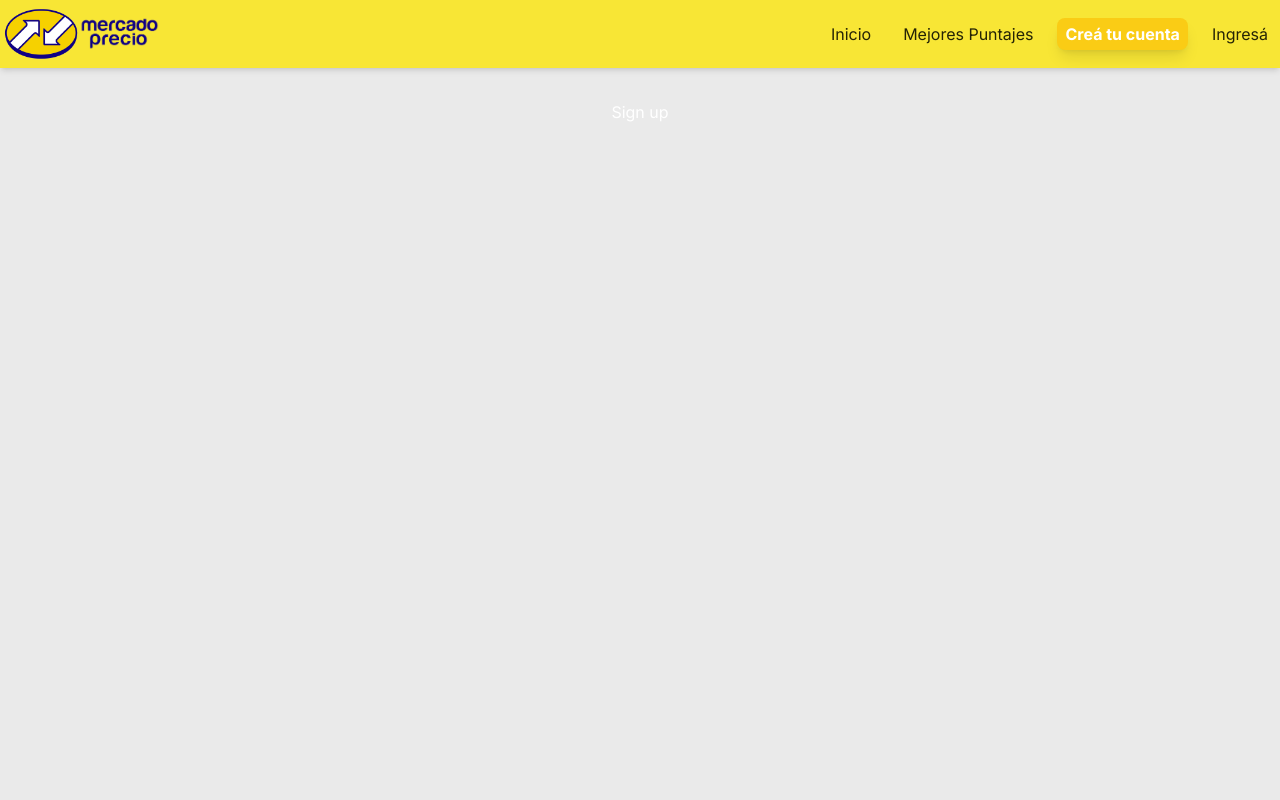
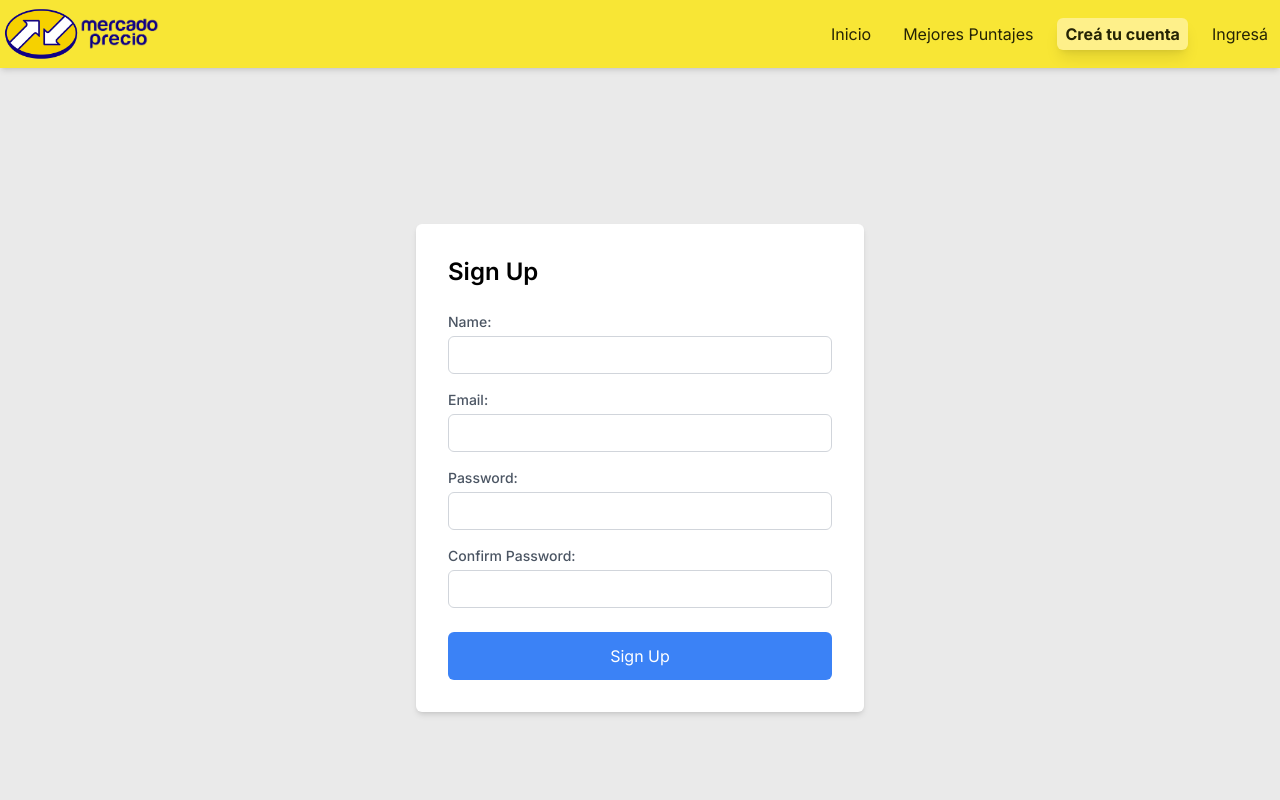
Before and after one commit to JuanCruzRausch/MercadoPrecio, a Next.js app in the folder client/: page /crea-tu-cuenta in a window 1280 px wide. Shown: the top 800 px of the page. Built offline with nearby package versions, Linux system fonts and the light colour scheme.

Commit message:
Front end styling and improving the use of the api

```diff
--- a/client/src/app/crea-tu-cuenta/page.js
+++ b/client/src/app/crea-tu-cuenta/page.js
@@ -1,13 +1,137 @@
-import React from 'react';
+// pages/signup.js
+'use client';
 
-function page() {
+import { useState } from 'react';
+import { useRouter } from 'next/navigation';
+
+const page = () => {
+  const router = useRouter();
+
+  const [formData, setFormData] = useState({
+    name: '',
+    email: '',
+    password: '',
+    passwordConfirm: '',
+  });
+
+  const handleChange = (e) => {
+    setFormData({ ...formData, [e.target.name]: e.target.value });
+  };
+
+  const handleSubmit = async (e) => {
+    e.preventDefault();
+
+    try {
+      // Realiza una solicitud al backend para registrarse utilizando fetch
+      const response = await fetch(
+        `${process.env.NEXT_PUBLIC_API_URL}/api/v1/user/signup`,
+        {
+          method: 'POST',
+          headers: {
+            'Content-Type': 'application/json',
+          },
+          body: JSON.stringify(formData),
+        },
+      );
+
+      // Convierte la respuesta a JSON
+      const responseData = await response.json();
+      console.log(responseData);
+
+      // Verifica si la solicitud fue exitosa y muestra el token
+      if (responseData.status === 'success' && responseData.token) {
+        console.log('Registration successful!');
+        // Redirige a la página deseada, por ejemplo, el dashboard
+        alert('Te has registrado correctamente :)');
+        router.push('/');
+      }
+    } catch (error) {
+      console.error('Error during registration:', error.message);
+      alert('Ha ocurrido un error a la hora de registrarte');
+    }
+  };
+
   return (
-    <div className="relative">
-      <div className="flex flex-col items-center min-h-screen p-8 text-white">
-        Sign up
+    <div className="min-h-screen flex items-center justify-center">
+      <div className="bg-white p-8 shadow-md rounded-md w-full max-w-md">
+        <h1 className="text-2xl font-semibold mb-6">Sign Up</h1>
+        <form onSubmit={handleSubmit}>
+          <div className="mb-4">
+            <label
+              htmlFor="name"
+              className="block text-sm font-medium text-gray-600"
+            >
+              Name:
+              <input
+                type="text"
+                id="name"
+                name="name"
+                value={formData.name}
+                onChange={handleChange}
+                className="mt-1 p-2 block w-full rounded-md border border-gray-300 focus:outline-none focus:border-blue-500"
+              />
+            </label>
+          </div>
+          <div className="mb-4">
+            <label
+              htmlFor="email"
+              className="block text-sm font-medium text-gray-600"
+            >
+              Email:
+              <input
+                type="email"
+                id="email"
+                name="email"
+                value={formData.email}
+                onChange={handleChange}
+                className="mt-1 p-2 block w-full rounded-md border border-gray-300 focus:outline-none focus:border-blue-500"
+              />
+            </label>
+          </div>
+          <div className="mb-4">
+            <label
+              htmlFor="password"
+              className="block text-sm font-medium text-gray-600"
+            >
+              Password:
+              <input
+                type="password"
+                id="password"
+                name="password"
+                value={formData.password}
+                onChange={handleChange}
+                className="mt-1 p-2 block w-full rounded-md border border-gray-300 focus:outline-none focus:border-blue-500"
+              />
+            </label>
+          </div>
+          <div className="mb-6">
+            <label
+              htmlFor="passwordConfirm"
+              className="block text-sm font-medium text-gray-600"
+            >
+              Confirm Password:
+              <input
+                type="password"
+                id="passwordConfirm"
+                name="passwordConfirm"
+                value={formData.passwordConfirm}
+                onChange={handleChange}
+                className="mt-1 p-2 block w-full rounded-md border border-gray-300 focus:outline-none focus:border-blue-500"
+              />
+            </label>
+          </div>
+          <div className="text-center">
+            <button
+              type="submit"
+              className="w-full bg-blue-500 text-white p-3 rounded-md hover:bg-blue-600 focus:outline-none"
+            >
+              Sign Up
+            </button>
+          </div>
+        </form>
       </div>
     </div>
   );
-}
+};
 
 export default page;
--- a/client/src/app/play/layout.js
+++ /dev/null
@@ -1,7 +0,0 @@
-export default function Layout({ children }) {
-  return (
-    <div>
-      <div>{children}</div>
-    </div>
-  );
-}
--- a/client/src/app/play/page.js
+++ b/client/src/app/play/page.js
@@ -5,78 +5,65 @@ import Link from 'next/link';
 import React, { useState, useEffect } from 'react';
 
 export default function Page() {
-  const [products, setProducts] = useState({ current: null, next: null });
+  const [products, setProducts] = useState([]);
+  const [currentIndex, setCurrentIndex] = useState(0);
   const [score, setScore] = useState(0);
   const [prevScore, setPrevScore] = useState(0);
-  const [loading, setLoading] = useState(true);
   const [showGameOver, setShowGameOver] = useState(false);
   const [gameOverMessage, setGameOverMessage] = useState({
     message: '',
     message2: '',
     gifUrl: '',
   });
+  const [isClicked, setIsClicked] = useState(false);
 
   useEffect(() => {
     const handleFetchError = (error) => {
       console.error(error.message);
     };
 
-    const fetchRandomProductInit = async () => {
+    const fetchRandomProducts = async () => {
       try {
-        setLoading(true);
-        const [response1, response2] = await Promise.all([
-          fetch(`${process.env.NEXT_PUBLIC_API_URL}/api/v1/product/rand`),
-          fetch(`${process.env.NEXT_PUBLIC_API_URL}/api/v1/product/rand`),
-        ]);
+        const response = await fetch(
+          `${process.env.NEXT_PUBLIC_API_URL}/api/v1/product/rand`,
+        );
 
-        if (!response1.ok || !response2.ok) {
-          throw new Error('Error al obtener el producto aleatorio');
+        if (!response.ok) {
+          throw new Error('Error al obtener los productos aleatorios');
         }
 
-        const [data1, data2] = await Promise.all([
-          response1.json(),
-          response2.json(),
-        ]);
-        setProducts({
-          current: data1.data.product[0],
-          next: data2.data.product[0],
-        });
-        setTimeout(() => {
-          setLoading(false);
-        }, 500);
+        const data = await response.json();
+        setProducts(data.data.products);
       } catch (error) {
         handleFetchError(error);
       }
     };
 
-    fetchRandomProductInit();
-  }, []);
+    if (products.length === 0) {
+      fetchRandomProducts();
+    }
+  }, [products]);
 
-  const fetchRandomProduct = async () => {
-    try {
-      setLoading(true);
-      const response = await fetch(
-        `${process.env.NEXT_PUBLIC_API_URL}/api/v1/product/rand`,
-      );
+  const fetchNextProducts = () => {
+    setCurrentIndex((prevIndex) => prevIndex + 1);
+  };
 
-      if (!response.ok) {
-        throw new Error('Error al obtener el producto aleatorio');
-      }
+  const handleClick = () => {
+    if (!isClicked) {
+      setIsClicked(true);
+    }
+    setTimeout(() => {
+      setIsClicked(false);
+    }, 2000);
+  };
 
-      const data = await response.json();
-      setProducts({ current: products.next, next: data.data.product[0] });
-      setLoading(false);
-    } catch (error) {
-      handleFetchError(error);
-    }
-  };
   const handleGuess = (isHigher) => {
-    const { price: nextPrice } = products.next || {};
-    const { price: currentPrice } = products.current || {};
+    const currentProduct = products[currentIndex];
+    const nextProduct = products[(currentIndex + 1) % products.length];
 
     if (
-      (isHigher && nextPrice > currentPrice) ||
-      (!isHigher && nextPrice < currentPrice)
+      (isHigher && nextProduct.price > currentProduct.price) ||
+      (!isHigher && nextProduct.price < currentProduct.price)
     ) {
       setScore((prevScore) => prevScore + 1);
       handleVSColorChange('success');
@@ -138,7 +125,7 @@ export default function Page() {
         vsDiv.classList.add('bg-navbar');
 
         setTimeout(() => {
-          fetchRandomProduct();
+          fetchNextProducts();
         }, 1000);
       }, 1000);
     }
@@ -180,15 +167,15 @@ export default function Page() {
           </div>
         </div>
       ) : (
-        <div className="flex flex-col w-full px-64">
+        <div className="flex flex-col ">
           <div className="flex w-full justify-between">
-            {loading ? (
+            {products.length > 0 ? (
+              <Card product={products[currentIndex]} />
+            ) : (
               <div
                 className="card border pulsating bg-white rounded-md overflow-hidden shadow-md m-4 flex flex-col"
                 style={{ width: '300px', height: '450px' }}
               ></div>
-            ) : (
-              <Card product={products.current} />
             )}
             <div className="flex items-center flex-col justify-between">
               <h2 className="bg-blue-500 text-xl py-1 px-3 font-semibold text-white rounded-sm">
@@ -202,13 +189,16 @@ export default function Page() {
               </div>
               <div></div>
             </div>
-            {loading ? (
+            {products.length > 0 ? (
+              <Card
+                product={products[(currentIndex + 1) % products.length]}
+                second={true}
+              />
+            ) : (
               <div
                 className="card pulsating border bg-white rounded-md overflow-hidden shadow-md m-4 flex flex-col"
                 style={{ width: '300px', height: '450px' }}
               ></div>
-            ) : (
-              <Card product={products.next} second={true} />
             )}
           </div>
           <div className="flex w-full justify-center items-center flex-col">
@@ -221,7 +211,10 @@ export default function Page() {
             >
               ¿El producto de la derecha tendrá un precio más alto o más bajo?
             </h2>
-            <div className="flex flex-row">
+            <div
+              className={`flex flex-row ${isClicked ? 'hidden' : ''}`}
+              onClick={() => handleClick()}
+            >
               <GameButton
                 color="green"
                 name="greenButton"
--- a/client/src/components/Card/Card.js
+++ b/client/src/components/Card/Card.js
@@ -7,12 +7,13 @@ function Card({ product, second }) {
       className="card border bg-white rounded-md overflow-hidden shadow-md m-4 flex flex-col"
       style={{ width: '300px', height: '450px' }}
     >
-      <div className="h-60 flex justify-center items-center">
+      <div className="h-60 relative">
         <Image
           src={product?.imageUrl}
           alt={product?.name}
-          width={200}
-          height={250}
+          layout="fill"
+          objectFit="contain"
+          sizes="(max-width: 640px) 100vw, 300px"
         />
       </div>
       <div className="p-4 flex-grow">
@@ -20,7 +21,7 @@ function Card({ product, second }) {
           OFERTA DEL DÍA
         </span>
         <h2 className="text-2xl my-2 font-semibold mb-2">
-          $ {second ? '?????' : product?.price}
+          $ {second ? '?????' : new Intl.NumberFormat().format(product?.price)}
         </h2>
         <p className="text-green-600">Envío gratis</p>
         <p className="text-gray-600 text-sm">
--- a/client/src/components/NavBar/NavBar.js
+++ b/client/src/components/NavBar/NavBar.js
@@ -43,9 +43,9 @@ const Navbar = () => {
                   href={link.href}
                   className={`${
                     pathName === link.href
-                      ? 'shadow-lg bg-yellow-400 text-white font-bold rounded-lg'
+                      ? 'shadow-lg bg-yellow-200 font-bold rounded-md'
                       : null
-                  } px-2 py-1`}
+                  } px-2 py-1 transition-all`}
                 >
                   {link.name}
                 </Link>
```
Also changed, not shown: 2 other files (tests, documents, lock files or other folders).
